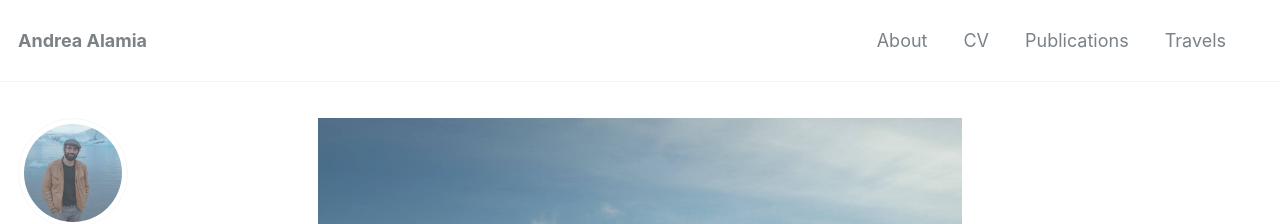
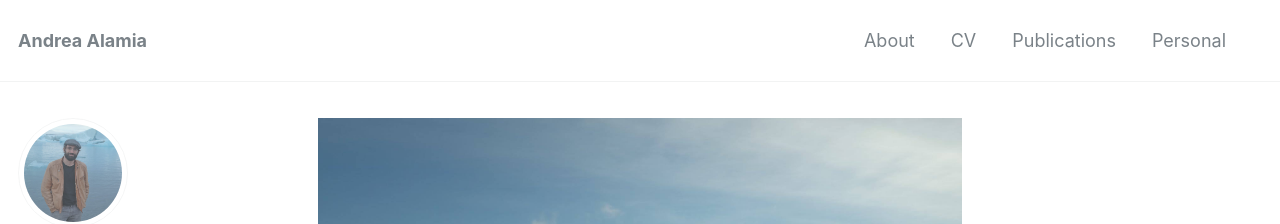
Before and after one commit to artipago/artipago.github.io, a Jekyll site: the page built from index.html, in a window 1280 px wide and 900 px high. Shown: the top 224 px of the window. Built offline with Jekyll 4.4.1, drawn with Linux system fonts in a browser that asks for light colours; nearby versions of some CDN libraries; some web fonts are replaced; library files that are not in the unit come from our copies; the list of posts is cut into pages by our own code.

Commit message:
Update navigation.yml

```diff
--- a/_data/navigation.yml
+++ b/_data/navigation.yml
@@ -6,5 +6,6 @@ main:
     url: /CV/
   - title: "Publications"
     url: /publications/
-  - title: "Travels"
+  - title: "Personal"
     url: /travels/
+    url: /publications/
```
